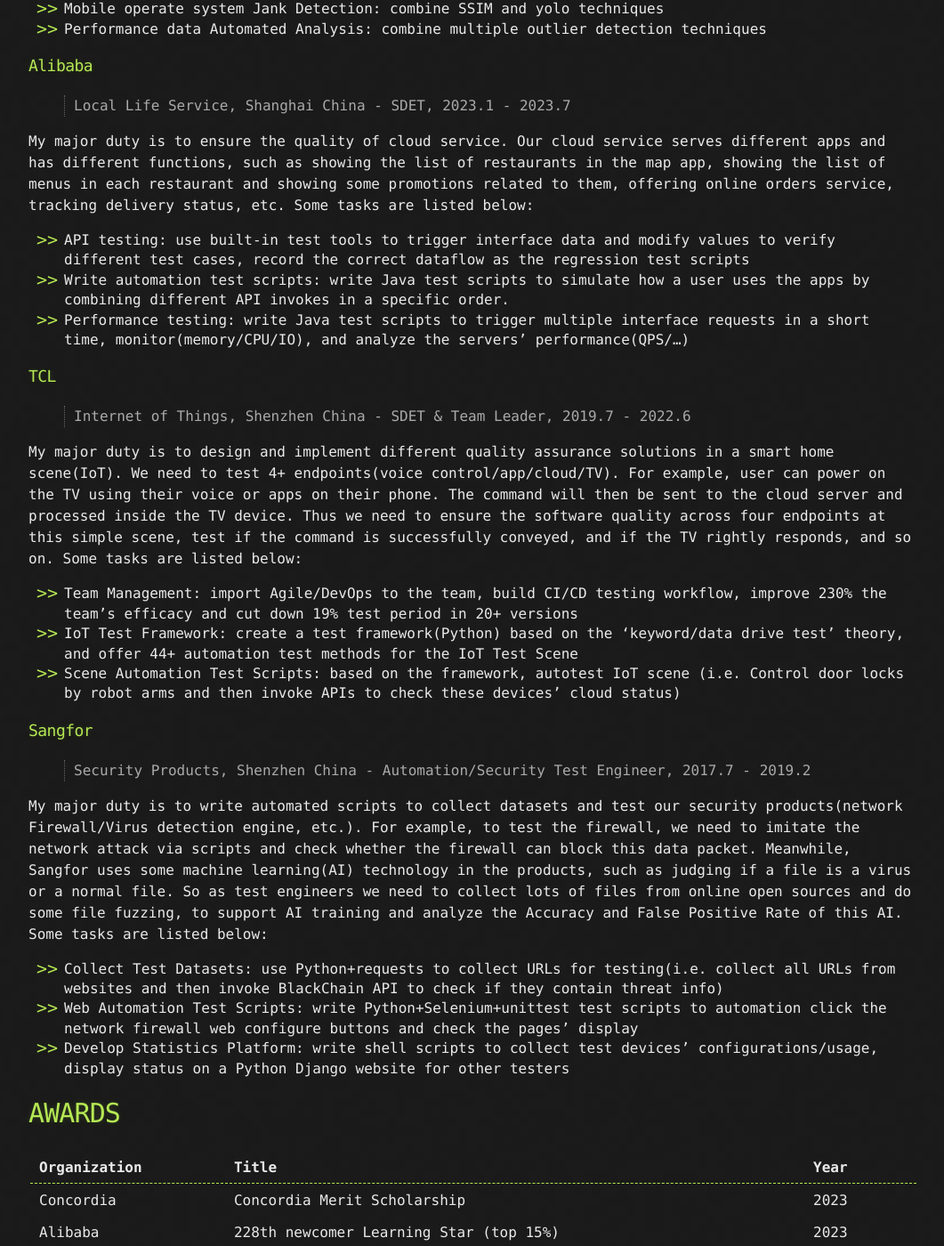
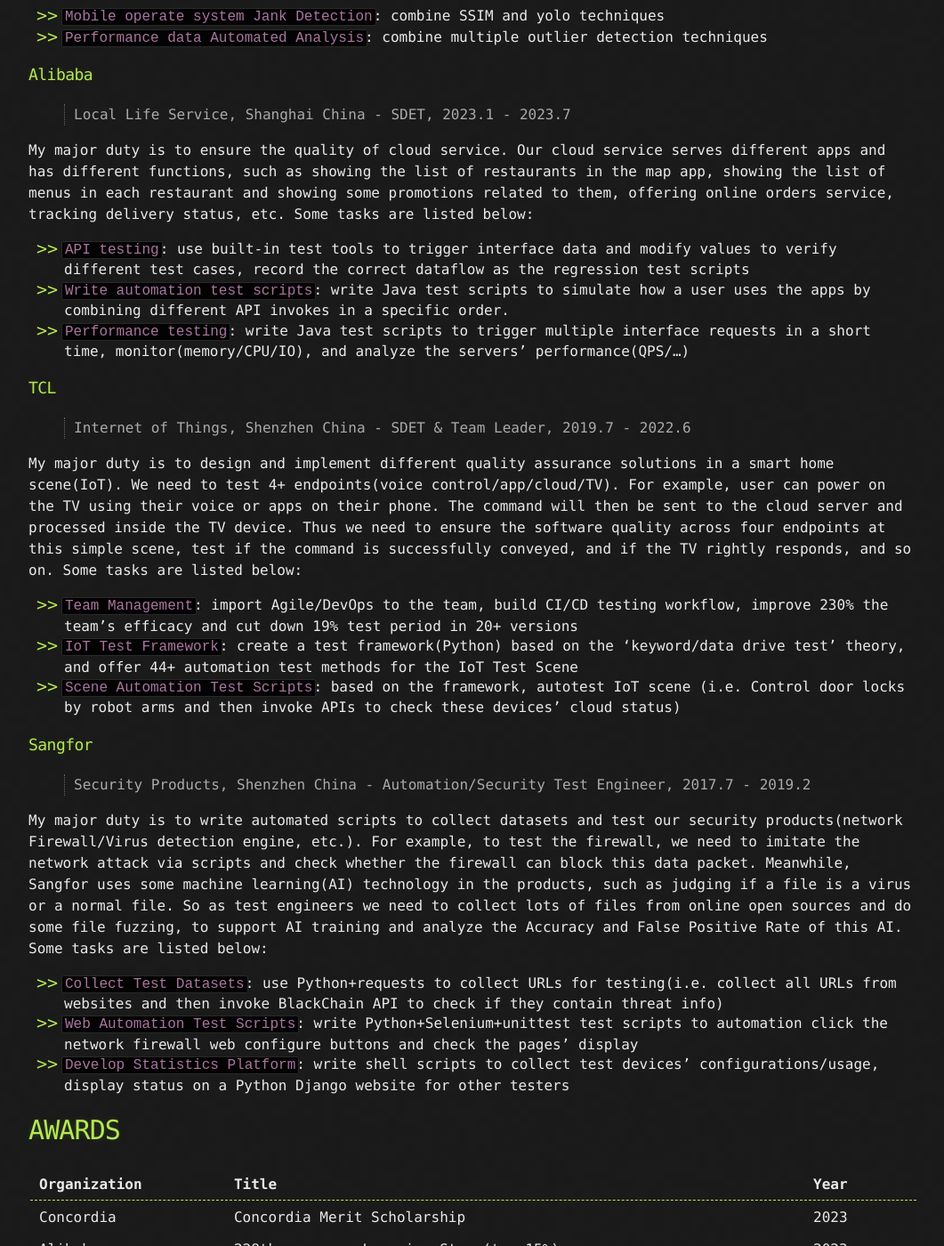
Before and after one commit to L1nwatch/L1nwatch.github.io, a Jekyll site: the page built from index.md, in a window 1280 px wide and 1400 px high, scrolled down 1264 px. Shown: the whole window at 89% size, without its empty margins (108-1169 px from the left). Built offline with Jekyll 4.4.1, drawn with Linux system fonts in a browser that asks for light colours; our own code applies the rules of GitHub Pages for plain Markdown files; some of the changed text lies outside the part shown.

Commit message:
[2024-08-02] update some format

```diff
--- a/index.md
+++ b/index.md
@@ -4,11 +4,11 @@
 
 # SKILLS
 
-* **Language**: English(TOEFL-97), Chinese(Native Language)
-* **Program**: Python(familiar), know others like Shell/Java/JavaScript/C/C++/Ruby
-* **Quality** Assurance: Functionality/Automation/Performance/Security
-* **Area Experience**: Cloud Service, Internet of Things, Security Products(Network Firewall)
-* **Work Tools**: Selenium/Appium/Jmeter/Postman/Docker/Git/Kali/IDA/Jira/OpenaiAPI/…
+* `Language`: English(TOEFL-97), Chinese(Native Language)
+* `Program`: Python(familiar), know others like Shell/Java/JavaScript/C/C++/Ruby
+* `Quality Assurance`: Functionality/Automation/Performance/Security
+* `Area Experience`: Cloud Service, Internet of Things, Security Products(Network Firewall)
+* `Work Tools`: Selenium/Appium/Jmeter/Postman/Docker/Git/Kali/IDA/Jira/OpenaiAPI/…
 
 # EXPERIENCE
 
@@ -29,7 +29,7 @@
 
 > Xi’An, China, Bachelor of Information Security, August 2013 - July 2017
 
-Courses(GPA 3.7/4.0):
+`Courses`(GPA 3.7/4.0):
 
 C/C++, Data Structure Algorithm Analysis, Cryptography, Computer Networks,
 Software Reverse Engineering, Operating System Principles, Principles of Database, etc...
@@ -42,8 +42,8 @@
 
 My major duty is to study the state-of-the-art AI technology and apply it to the software testing:
 
-* Mobile operate system Jank Detection: combine SSIM and yolo techniques
-* Performance data Automated Analysis: combine multiple outlier detection techniques
+* `Mobile operate system Jank Detection`: combine SSIM and yolo techniques
+* `Performance data Automated Analysis`: combine multiple outlier detection techniques
 
 ### Alibaba
 
@@ -54,9 +54,9 @@
 list of menus in each restaurant and showing some promotions related to them, offering online
 orders service, tracking delivery status, etc. Some tasks are listed below:
 
-* API testing: use built-in test tools to trigger interface data and modify values to verify different test cases, record the correct dataflow as the regression test scripts
-* Write automation test scripts: write Java test scripts to simulate how a user uses the apps by combining different API invokes in a specific order.
-* Performance testing: write Java test scripts to trigger multiple interface requests in a short time, monitor(memory/CPU/IO), and analyze the servers’ performance(QPS/…)
+* `API testing`: use built-in test tools to trigger interface data and modify values to verify different test cases, record the correct dataflow as the regression test scripts
+* `Write automation test scripts`: write Java test scripts to simulate how a user uses the apps by combining different API invokes in a specific order.
+* `Performance testing`: write Java test scripts to trigger multiple interface requests in a short time, monitor(memory/CPU/IO), and analyze the servers’ performance(QPS/…)
 
 ### TCL
 
@@ -69,9 +69,9 @@
 quality across four endpoints at this simple scene, test if the command is successfully
 conveyed, and if the TV rightly responds, and so on. Some tasks are listed below:
 
-* Team Management: import Agile/DevOps to the team, build CI/CD testing workflow, improve 230% the team’s efficacy and cut down 19% test period in 20+ versions
-* IoT Test Framework: create a test framework(Python) based on the ‘keyword/data drive test’ theory, and offer 44+ automation test methods for the IoT Test Scene
-* Scene Automation Test Scripts: based on the framework, autotest IoT scene (i.e. Control door locks by robot arms and then invoke APIs to check these devices’ cloud status)
+* `Team Management`: import Agile/DevOps to the team, build CI/CD testing workflow, improve 230% the team’s efficacy and cut down 19% test period in 20+ versions
+* `IoT Test Framework`: create a test framework(Python) based on the ‘keyword/data drive test’ theory, and offer 44+ automation test methods for the IoT Test Scene
+* `Scene Automation Test Scripts`: based on the framework, autotest IoT scene (i.e. Control door locks by robot arms and then invoke APIs to check these devices’ cloud status)
 
 ### Sangfor
 
@@ -85,9 +85,9 @@
 from online open sources and do some file fuzzing, to support AI training and analyze the
 Accuracy and False Positive Rate of this AI. Some tasks are listed below:
 
-* Collect Test Datasets: use Python+requests to collect URLs for testing(i.e. collect all URLs from websites and then invoke BlackChain API to check if they contain threat info)
-* Web Automation Test Scripts: write Python+Selenium+unittest test scripts to automation click the network firewall web configure buttons and check the pages’ display
-* Develop Statistics Platform: write shell scripts to collect test devices’ configurations/usage, display status on a Python Django website for other testers
+* `Collect Test Datasets`: use Python+requests to collect URLs for testing(i.e. collect all URLs from websites and then invoke BlackChain API to check if they contain threat info)
+* `Web Automation Test Scripts`: write Python+Selenium+unittest test scripts to automation click the network firewall web configure buttons and check the pages’ display
+* `Develop Statistics Platform`: write shell scripts to collect test devices’ configurations/usage, display status on a Python Django website for other testers
 
 # AWARDS
 
```
Also changed, not shown: other parts of index.md (+2 -2 lines).
